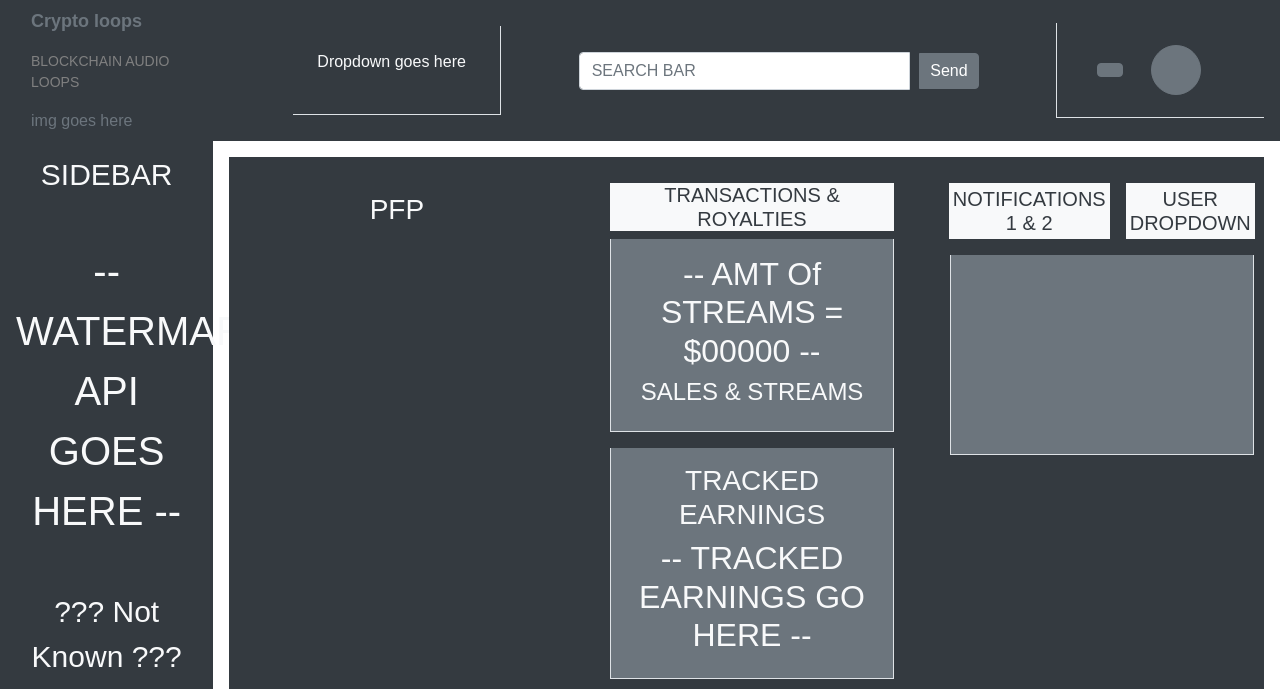
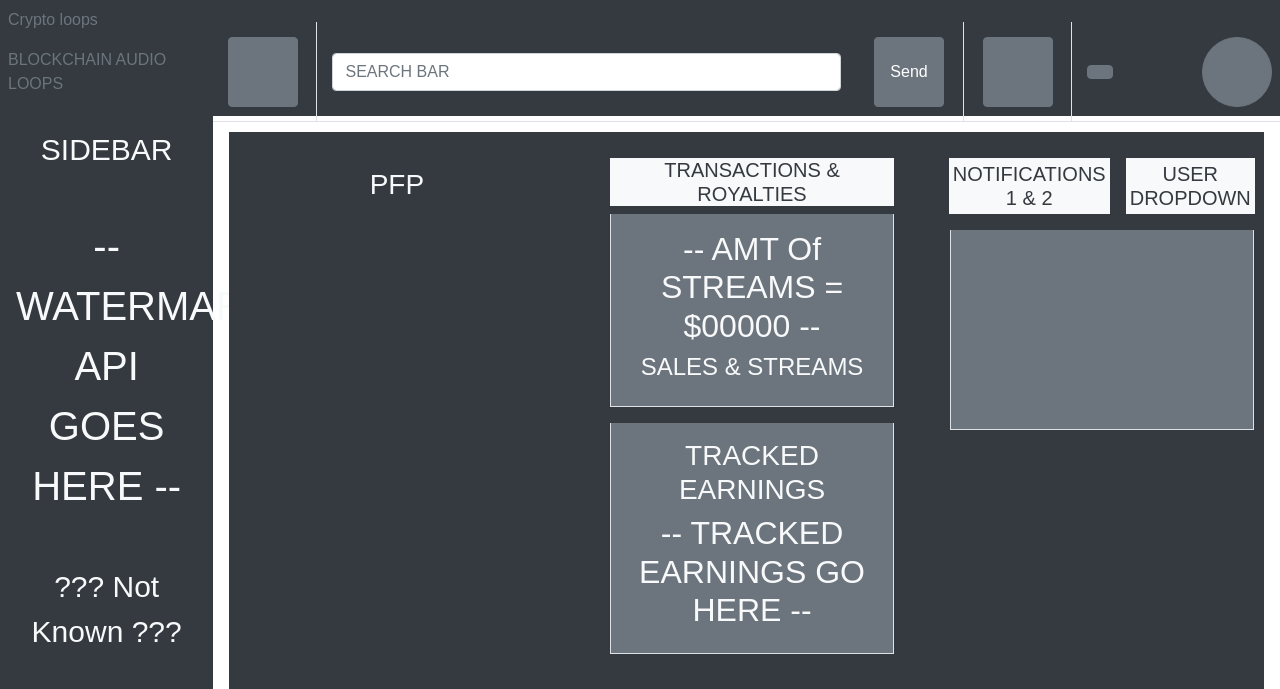
Before and after one commit to austinslatey/template-demo, a Flask app: template templates/home/home.html in a window 1280 px wide. Shown: the top 689 px of the page. Run offline with Flask 3, Linux system fonts and the light colour scheme; the template is opened without the code that fills it, so the values that code supplies are empty; some libraries are stand-ins or nearby versions.

Commit message:
fixed nav

```diff
--- a/templates/home/home.css
+++ b/templates/home/home.css
@@ -1,41 +1,20 @@
 body {
     font-family: Arial, sans-serif;
     margin: 0;
+    padding: 0;
 }
 
-/* Navigation styles */
-nav {
-    display: flex;
-    justify-content: space-between;
-    align-items: center;
-    padding: 10px;
-    background-color: #f0f0f0;
-}
+/* Nav */
 
-.brand-name {
-    font-size: 18px;
-    font-weight: bold;
-}
-
-.brand-intro {
-    font-size: 14px;
-    color: gray;
-}
-
-.search-bar {
-    display: flex;
-    align-items: center;
-}
-
-.search-btn {
-    margin-left: 10px;
-    padding: 5px 10px;
+.btn-square {
+    height: 70px;
+    width: 70px;
 }
 
 .btn-circle {
     border-radius: 50%;
-    width: 50px;
-    height: 50px;
+    width: 70px;
+    height: 70px;
 }
 
 /* Sidebar */
--- a/templates/home/home.html
+++ b/templates/home/home.html
@@ -10,7 +10,8 @@
 </head>
 
 <body>
-    <nav class="d-flex justify-content-between align-items-center px-3 py-2 bg-dark text-light">
+    <nav class="container-fluid p-2 bg-dark text-light">
+        <div class="row align-items-center" style="height: 100px;">
             <div class="col-md-2"> <!-- Adjust the column size accordingly -->
                 <div class="nav-logos">
                     <div class="text-secondary">
@@ -20,26 +21,28 @@
                     </div>
                 </div>
             </div>
-        <div class="col-md-2 border-right border-bottom p-4"> <!-- Adjust the column size accordingly -->
-            <div class="dropdown ">
-                <!-- Dropdown goes here -->
-                <p>Dropdown goes here</p>
+            <div class="col-md-1 h-100 d-flex align-items-center justify-content-center border-bottom"> <!-- Adjust the column size accordingly -->
+                <button class="btn-square btn btn-secondary"></button>
+            </div>
+            <div class="col-md-5 h-100 d-flex align-items-center border-bottom border-left"> <!-- Adjust the column size accordingly -->
+                <div class="input-group search-bar">
+                    <input type="text" class="form-control" placeholder="SEARCH BAR" aria-label="SEARCH BAR"
+                        aria-describedby="basic-addon2">
                 </div>
             </div>
-        <div class="col-md-4 p-2"> <!-- Adjust the column size accordingly -->
-            <div class="input-group d-flex search-bar">
-                <input type="text" class="form-control" placeholder="SEARCH BAR" aria-label="SEARCH BAR"
-                    aria-describedby="basic-addon2">
+            <div class="col-md-1 h-100 d-flex align-items-center justify-content-center border-bottom">
                 <div class="input-group-append">
-                    <button class="search-btn btn btn-secondary">Send</button>
+                    <button class="btn-square btn btn-secondary">Send</button>
                 </div>
             </div>
+            <div class="col-md-1 h-100 d-flex align-items-center justify-content-center border-bottom border-left">
+                <button class="btn-square btn btn-secondary"></button>
             </div>
-        <div class="col-md-2 border-left border-bottom p-3">
-            <button class="tool-1-btn btn btn-secondary m-4"></button>
+            <div class="col-md-2 h-100 d-flex align-items-center justify-content-between border-bottom border-left">
+                <button class="tool-1-btn btn btn-secondary"></button>
                 <button class="sign-in-btn btn btn-circle btn-secondary"></button>
             </div>
-
+        </div>
     </nav>
     <div class="container-fluid">
         <div class="row">
```
Lines whose indentation alone changed are shown as unchanged.
